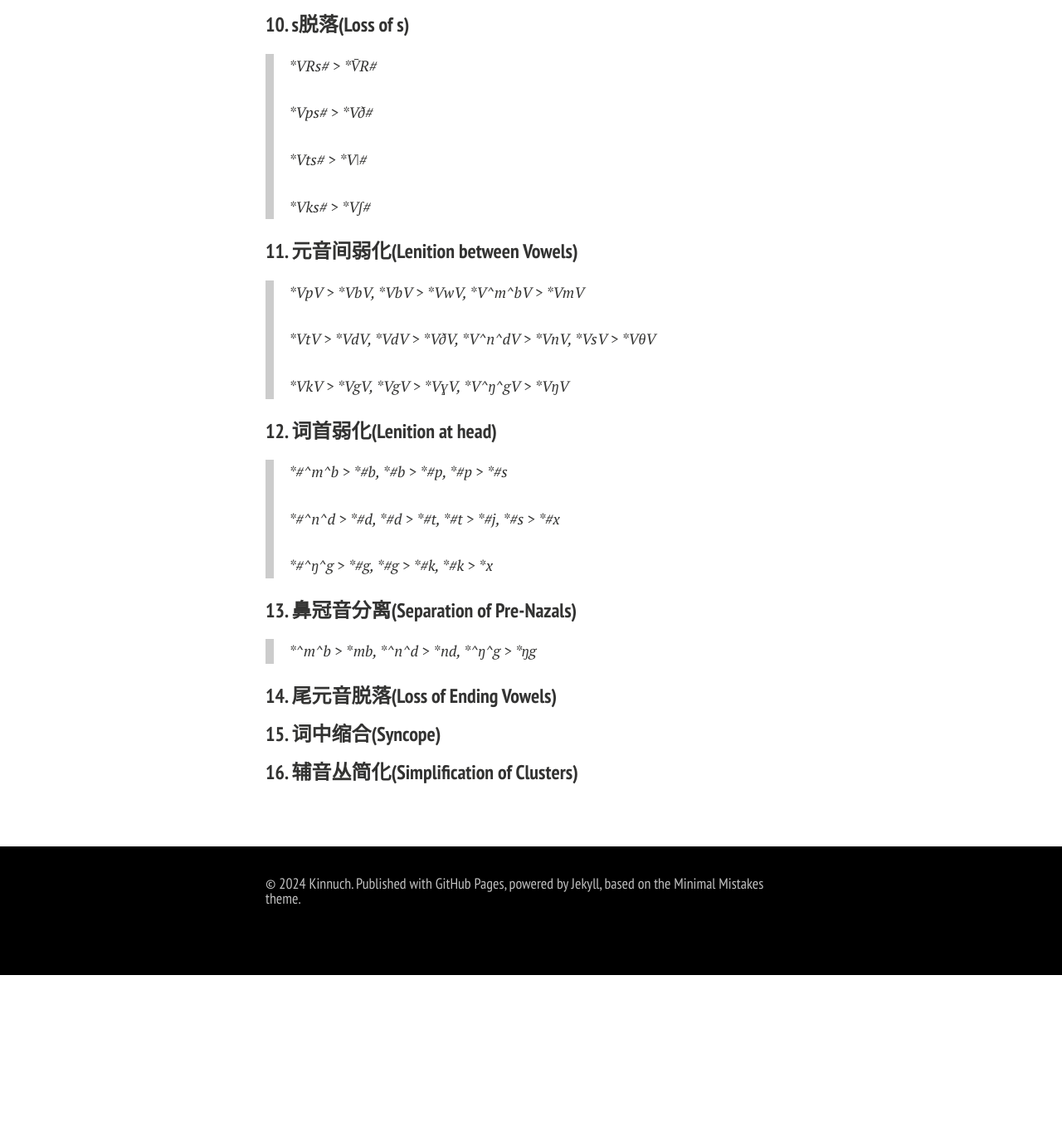
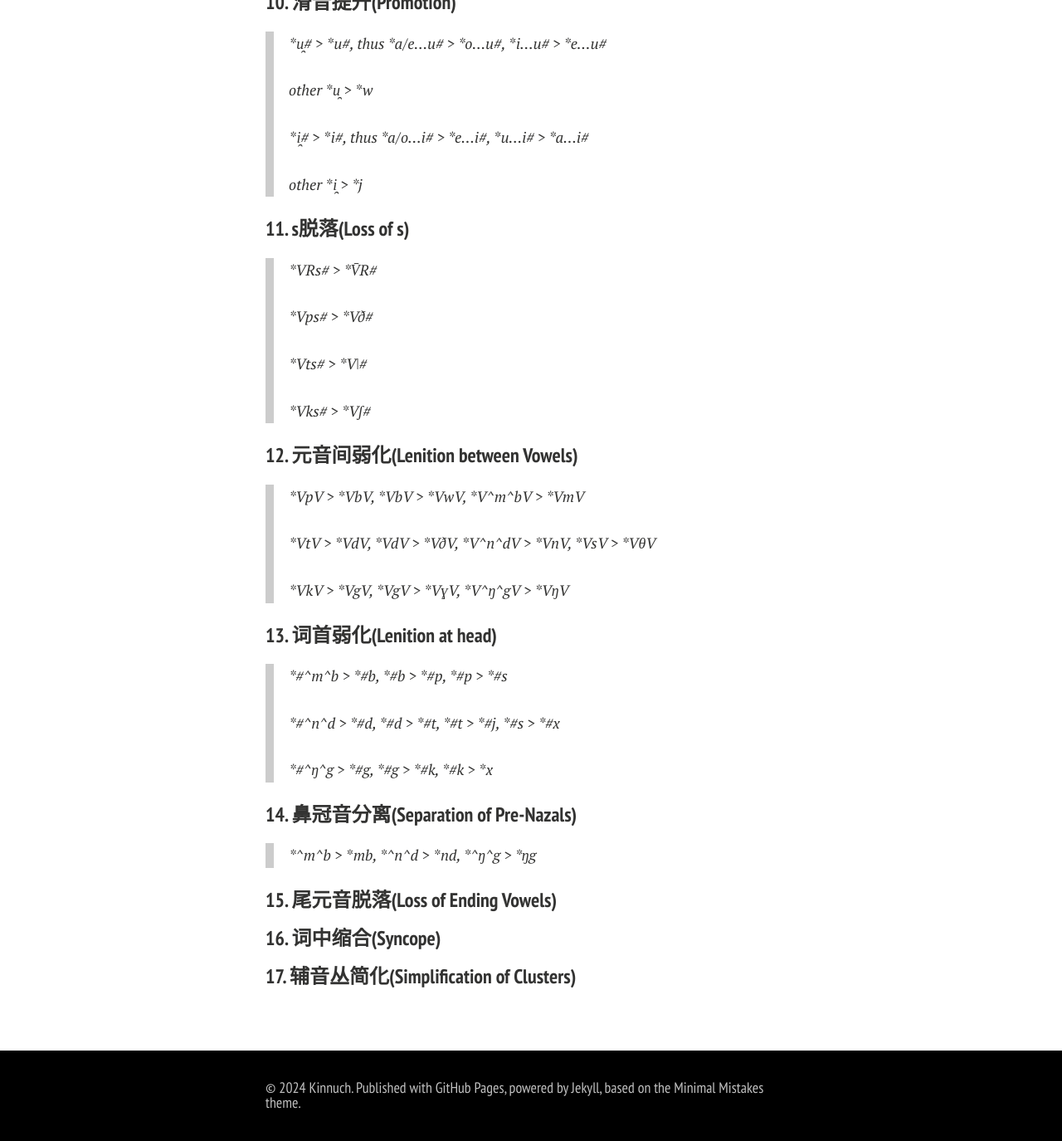
Before and after one commit to Kinnuch/kinnuch.github.io, a Jekyll site: the page built from file/Proto-Shikṛin.md, in a window 1280 px wide and 1400 px high, scrolled down 6564 px. Shown: the top 1375 px of the window at 83% size. Built offline with Jekyll 4.4.1, drawn with Linux system fonts in a browser that asks for light colours; nearby versions of some CDN libraries; our own code applies the rules of GitHub Pages for plain Markdown files; comment, search, counter and statistics services are not loaded; a style sheet for code colours, icons or effects is not loaded; before the commit the page ends 7739 px from its top, so only the background shows below that; some of the changed text lies outside the part shown.

Commit message:
Update Proto-Shikṛin.md

```diff
--- a/file/Proto-Shikṛin.md
+++ b/file/Proto-Shikṛin.md
@@ -216,7 +226,7 @@ Proto-Shikṛin的数系统相对简单，三分为单数，双数，复数，
 >
 > other *i̯ > *j
 
-#### 10. s脱落(Loss of s)
+#### 11. s脱落(Loss of s)
 
 > *VRs# > *V̄R#
 >
@@ -242,12 +252,12 @@ Proto-Shikṛin的数系统相对简单，三分为单数，双数，复数，
 >
 > *#^ŋ^g > *#g, *#g > *#k, *#k > *x
 
-#### 13. 鼻冠音分离(Separation of Pre-Nazals)
+#### 14. 鼻冠音分离(Separation of Pre-Nazals)
 
 > *^m^b > *mb, *^n^d > *nd, *^ŋ^g > *ŋg
 
-#### 14. 尾元音脱落(Loss of Ending Vowels)
+#### 15. 尾元音脱落(Loss of Ending Vowels)
 
-#### 15. 词中缩合(Syncope)
+#### 16. 词中缩合(Syncope)
 
-#### 16. 辅音丛简化(Simplification of Clusters)
+#### 17. 辅音丛简化(Simplification of Clusters)
```
Also changed, not shown: other parts of file/Proto-Shikṛin.md (+14 -4 lines).
